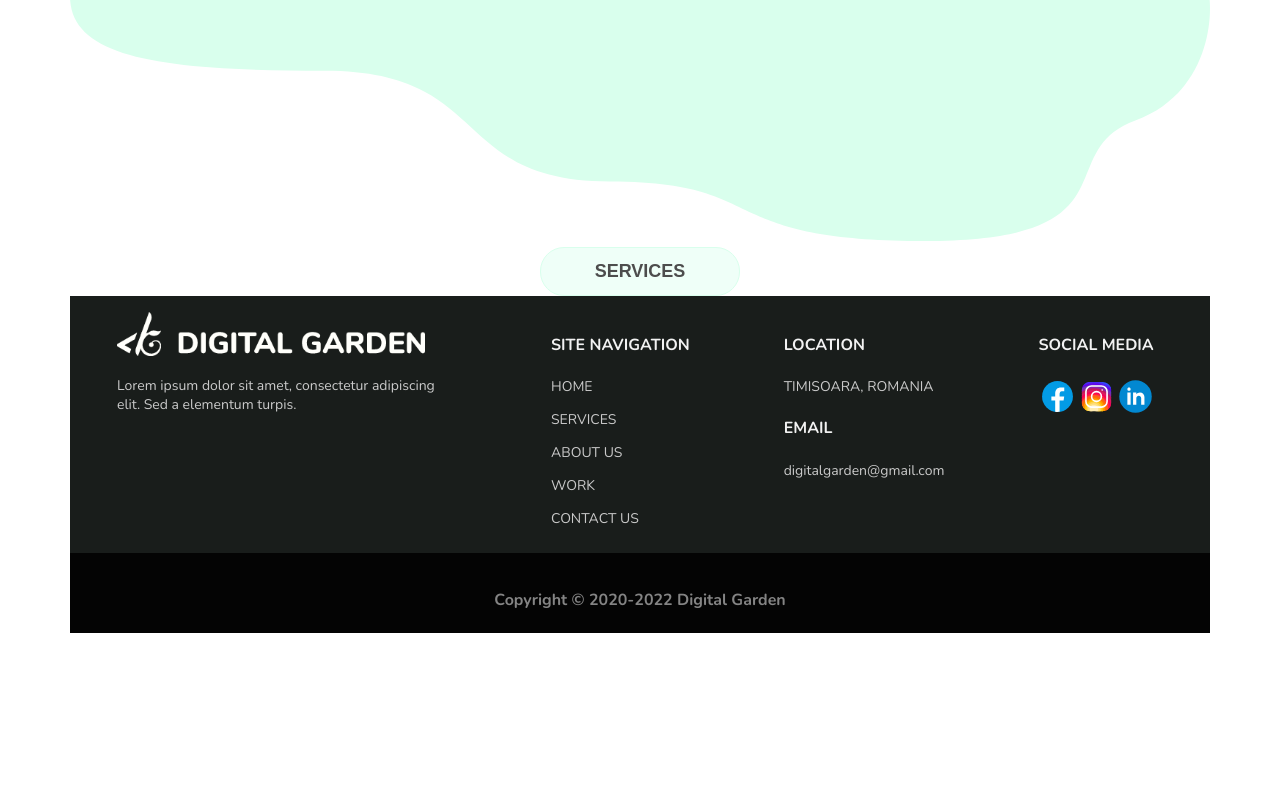
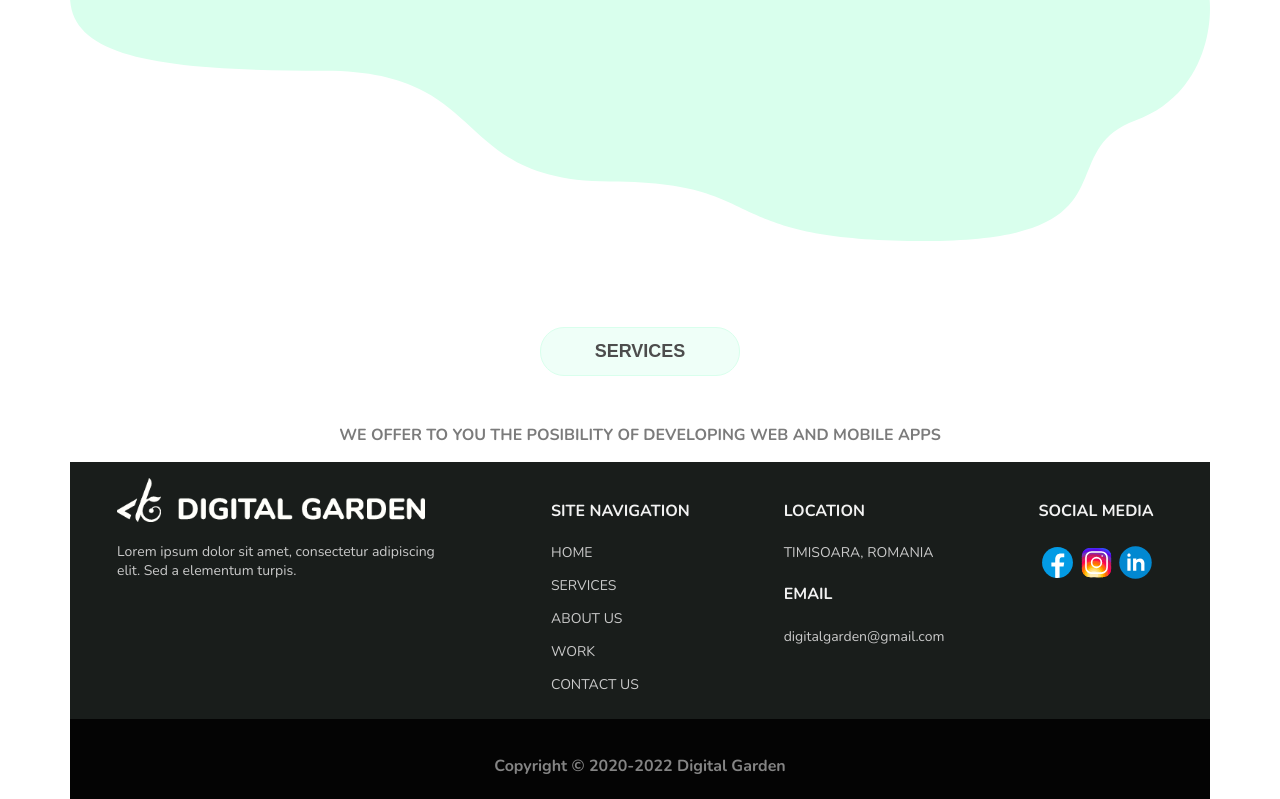
Before and after one commit to miculaprozar/digitalgarden, a Gatsby site: page / in a window 1280 px wide. Shown: the part 674-1473 px from the top of the page. Before the commit the page ends 1307 px from the top, so only its background shows below. Built offline with nearby package versions, Linux system fonts and the light colour scheme; Gatsby itself is replaced by a stand-in of ours.

Commit message:
added the text under the services button

```diff
--- a/src/components/ServicesSection/ServicesSection.js
+++ b/src/components/ServicesSection/ServicesSection.js
@@ -2,12 +2,16 @@ import React from "react";
 import { Button } from "./ServicesSection.style";
 import { Container } from "../../styles/Global";
 import { ContainerServices } from "./ServicesSection.style";
+import { Text } from "./ServicesSection.style";
 
 const Services = () => {
 	return (
 		<Container>
 			<ContainerServices>
 				<Button>SERVICES</Button>
+				<Text>
+					WE OFFER TO YOU THE POSIBILITY OF DEVELOPING WEB AND MOBILE APPS
+				</Text>
 			</ContainerServices>
 		</Container>
 	);
--- a/src/components/ServicesSection/ServicesSection.style.js
+++ b/src/components/ServicesSection/ServicesSection.style.js
@@ -1,6 +1,7 @@
 import styled from "styled-components";
 
 export const Button = styled.button`
+	margin-top: 80px;
 	width: 200px;
 	height: 49px;
 	background: rgba(217, 255, 237, 0.41);
@@ -13,7 +14,16 @@ export const Button = styled.button`
 	color: #4d4d4d;
 `;
 
+export const Text = styled.p`
+	margin-top: 48px;
+	font-weight: 700;
+	font-size: 16px;
+	line-height: 22px;
+	color: #7b7b7b;
+`;
+
 export const ContainerServices = styled.div`
-	margin: auto;
-	display: table;
+	display: flex;
+	flex-direction: column;
+	align-items: center;
 `;
```
